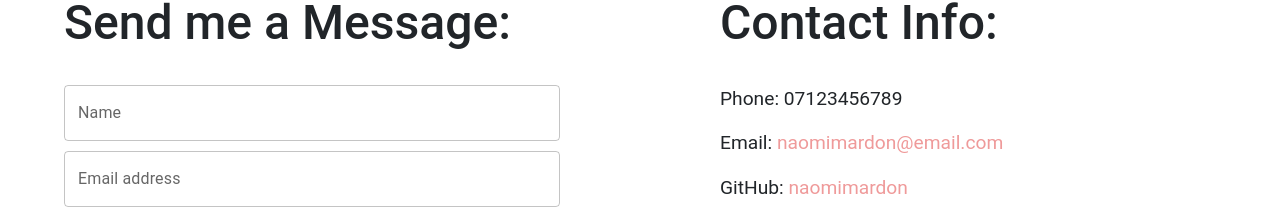
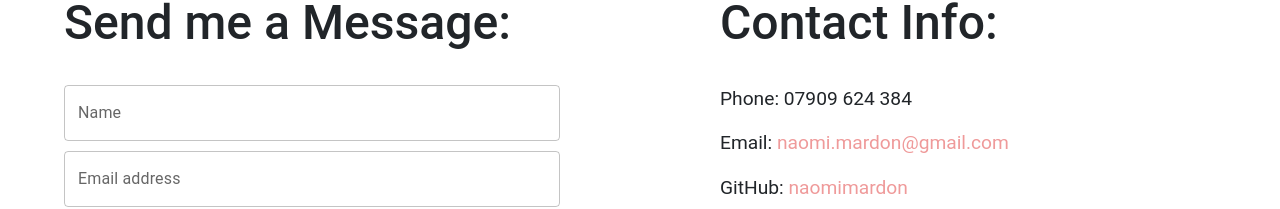
Before and after one commit to naomimardon/project-portfolio, a React (Create React App) app: page /contact in a window 1280 px wide. Shown: the part 556-765 px from the top of the page. Built offline with nearby package versions, Linux system fonts and the light colour scheme.

Commit message:
added correct contact details

```diff
--- a/src/components/ContactInfo/contactInfo.js
+++ b/src/components/ContactInfo/contactInfo.js
@@ -7,8 +7,8 @@ const ContactInfo = () => {
     return (
         <Grid item xs={4} sm={4} md={6} className="contactInfo">
             <h4>Contact Info:</h4>
-            <p>Phone: 07123456789</p>
-            <p>Email: <span><a href="mailto:naomimardon@email.com">naomimardon@email.com</a></span></p>
+            <p>Phone: 07909 624 384</p>
+            <p>Email: <span><a href="mailto:naomi.mardon@gmail.com">naomi.mardon@gmail.com</a></span></p>
             <p>GitHub: <span><Link to="https://github.com/naomimardon" target="_blank" end>naomimardon</Link></span></p>
             <p>LinkedIn: <span><Link to="https://www.linkedin.com/in/naomi-mardon-79099455/" target="_blank" end>Naomi Mardon</Link></span></p>
         </Grid>
```
